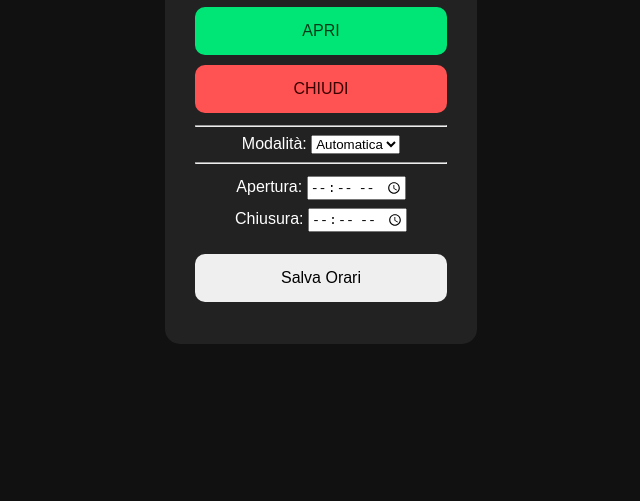
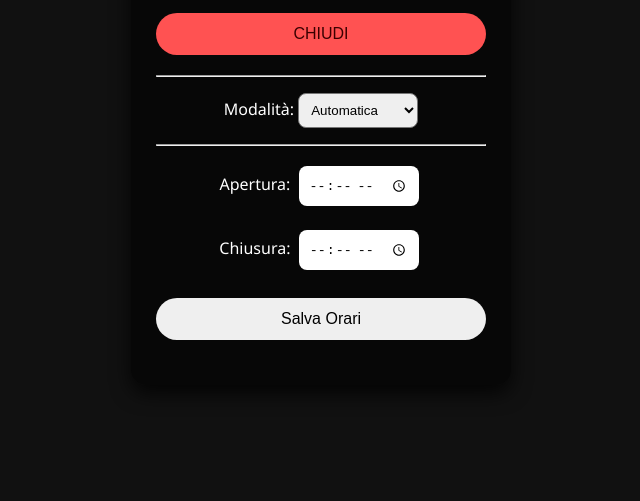
Before and after one commit to Kane1963/Aquino, a website: page public/index.html in a window 1280 px wide. Shown: the part 299-800 px from the top of the page, without its empty margins (319-959 px from the left). Drawn offline with Linux system fonts and the light colour scheme; no server answers.

Commit message:
Update style.css

```diff
--- a/public/style.css
+++ b/public/style.css
@@ -1,30 +1,9 @@
-body {
-  margin:0;
-  height:100vh;
-  display:flex;
-  justify-content:center;
-  align-items:center;
-  background:#111;
-  font-family:sans-serif;
-  color:white;
-}
-
-.card {
-  background:#222;
-  padding:30px;
-  border-radius:15px;
-  text-align:center;
-}
-
-button {
-  width:100%;
-  padding:15px;
-  margin-top:10px;
-  border:none;
-  border-radius:10px;
-  font-size:16px;
-  cursor:pointer;
-}
-
-.on { background:#00e676; color:#003d1a; }
-.off { background:#ff5252; color:#3b0000; }
+body {margin:0;font-family:'Segoe UI',sans-serif;height:100vh;background:#111;color:white;display:flex;justify-content:center;align-items:center;}
+.card {background:rgba(0,0,0,0.6);border-radius:15px;padding:25px;width:330px;text-align:center;box-shadow:0 8px 20px rgba(0,0,0,0.8);}
+h1{font-size:1.6em;}
+.status{margin:12px 0;font-size:18px;}
+button{width:100%;padding:12px;margin:8px 0;font-size:16px;border:none;border-radius:25px;cursor:pointer;}
+.on{background:#00e676;color:#003d1a;}
+.off{background:#ff5252;color:#3b0000;}
+input{width:100px;padding:10px;margin:8px 4px;border-radius:8px;border:none;}
+select{padding:8px;margin:8px 0;border-radius:8px;width:120px;}
```
